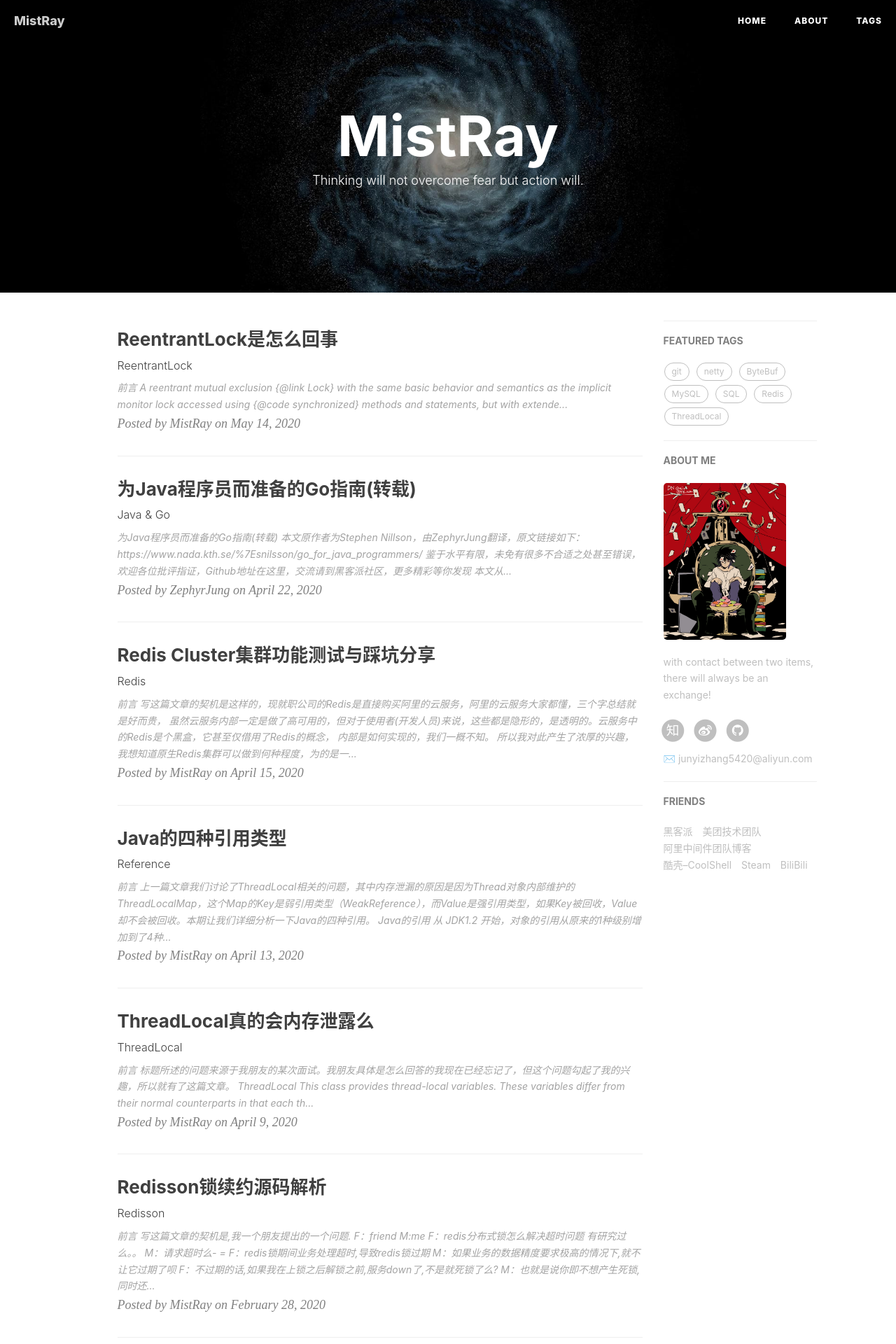
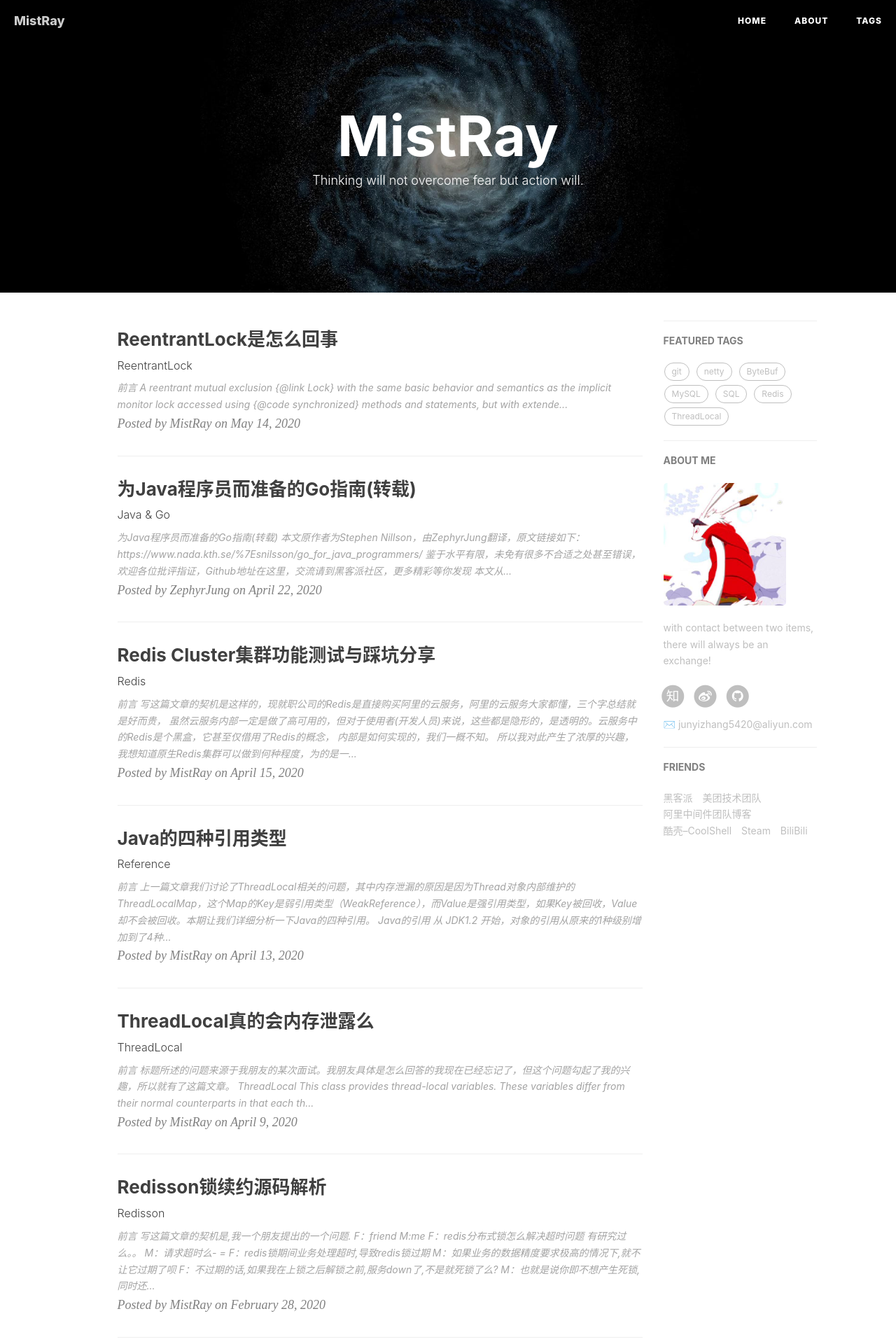
Before and after one commit to MistRay/mistray.github.io, a Jekyll site: the page built from index.html, in a window 1280 px wide. Shown: the top 1920 px of the page at 70% size. Built offline with Jekyll 4.4.1, drawn with Linux system fonts in a browser that asks for light colours; nearby versions of some CDN libraries; the list of posts is cut into pages by our own code; comment, search, counter and statistics services are not loaded.

Commit message:
修改about图片

```diff
--- a/_config.yml
+++ b/_config.yml
@@ -12,7 +12,7 @@
 # Sidebar settings
 sidebar: true                           # whether or not using Sidebar.
 sidebar-about-description: "with contact between two items, there will always be an exchange!"
-sidebar-avatar: /img/Gentle.jpg      # use absolute URL, seeing it's used in both `/` and `/about/`
+sidebar-avatar: /img/MistRay.jpg      # use absolute URL, seeing it's used in both `/` and `/about/`
 
 
 
```
Also changed, not shown: img/MistRay.jpg (added).
